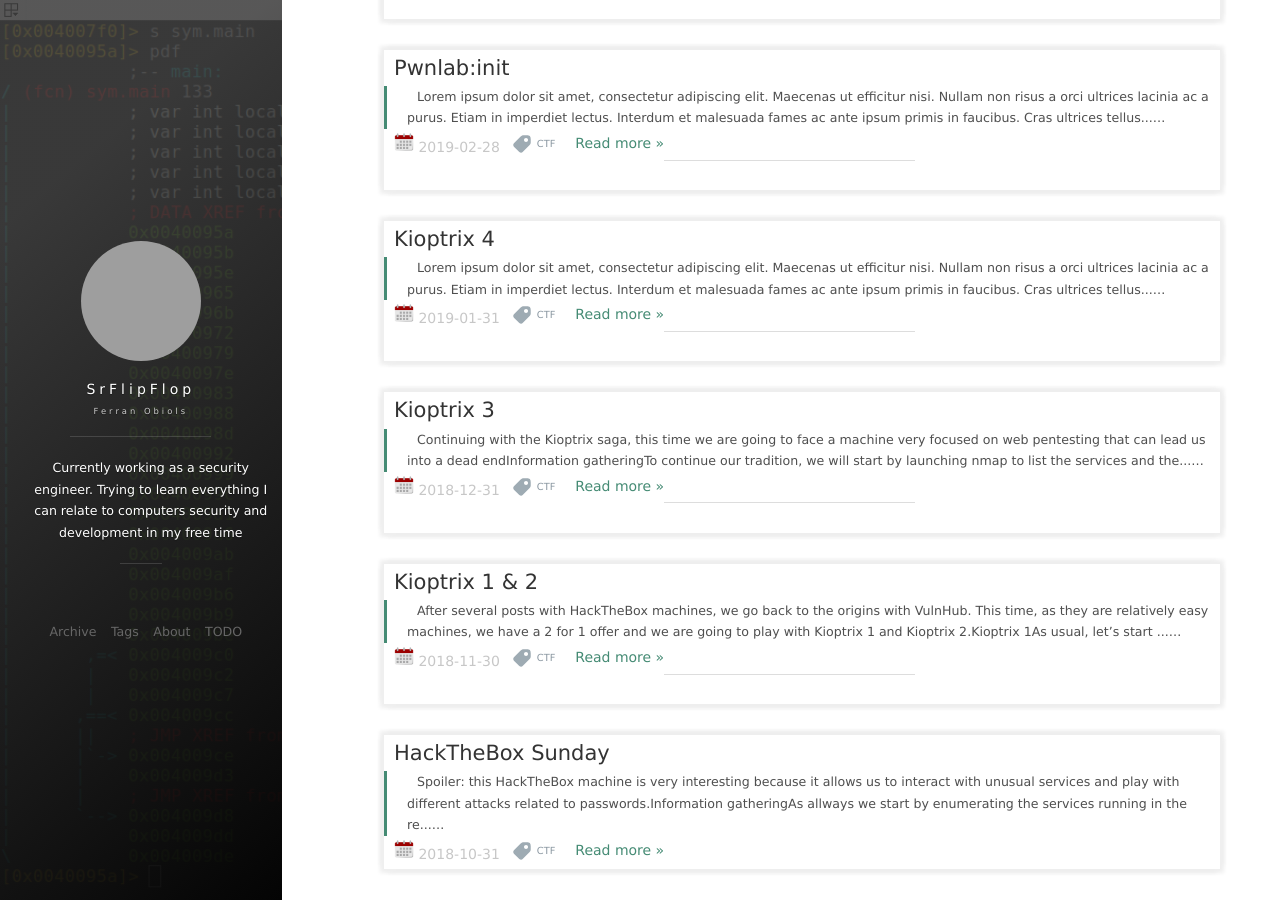
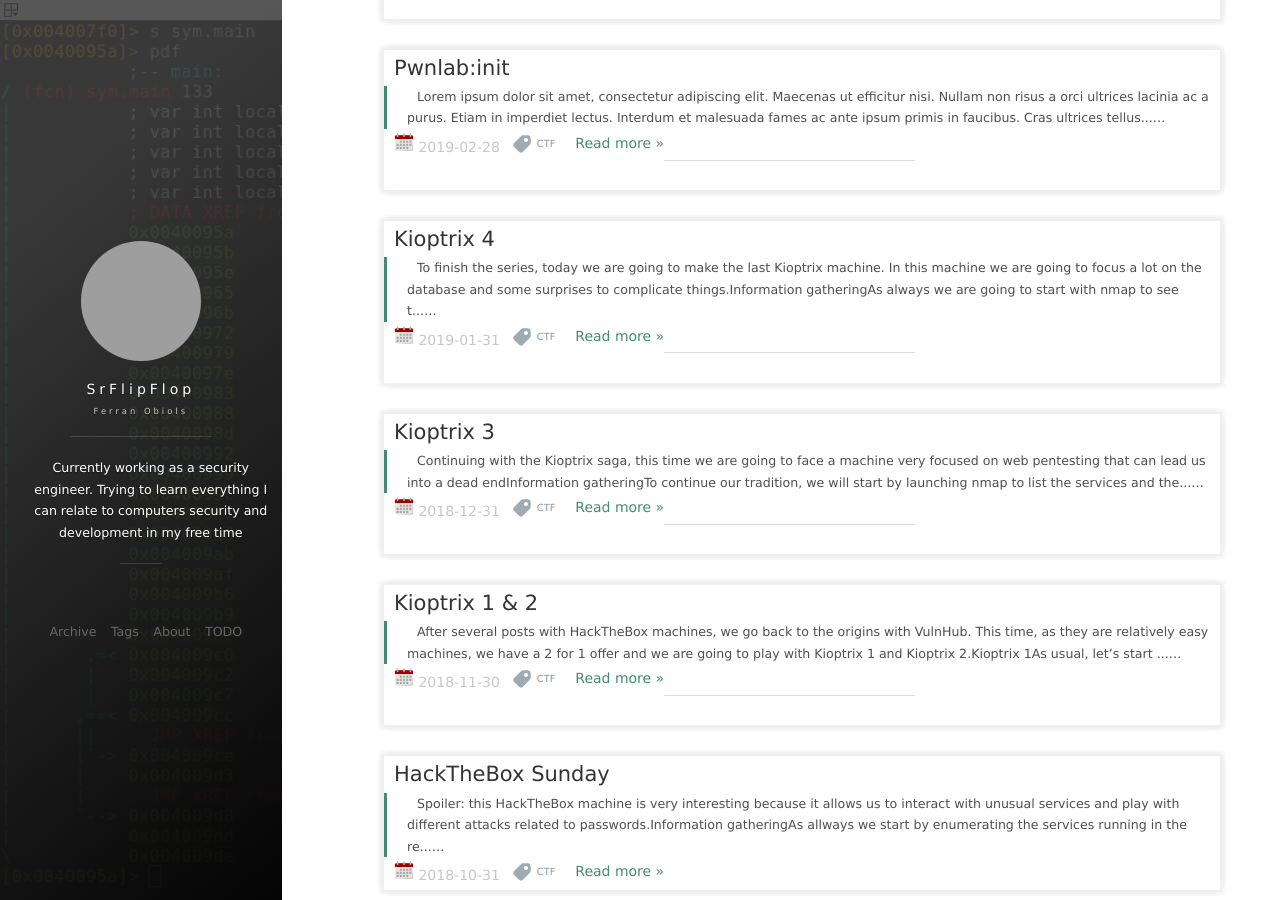
Before and after one commit to SrFlipFlop/srflipflop.github.io, a Jekyll site: the page built from index.html, in a window 1280 px wide and 900 px high, scrolled down 857 px. Built offline with Jekyll 4.4.1, drawn with Linux system fonts in a browser that asks for light colours; nearby versions of some CDN libraries; the list of posts is cut into pages by our own code; comment, search, counter and statistics services are not loaded; some of the changed lines change nothing that is shown; grey boxes are pictures that could not be loaded.

Commit message:
Finished old blog post

```diff
--- a/_posts/2019-01-31-Kioptrix4.md
+++ b/_posts/2019-01-31-Kioptrix4.md
@@ -6,42 +6,80 @@
 tag: CTF
 ---
 
-Lorem ipsum dolor sit amet, consectetur adipiscing elit. Maecenas ut efficitur nisi. Nullam non risus a orci ultrices lacinia ac a purus. Etiam in imperdiet lectus. Interdum et malesuada fames ac ante ipsum primis in faucibus. Cras ultrices tellus quis sapien mollis, in luctus tortor tempor. Suspendisse potenti. Curabitur sit amet porta magna. Duis dignissim risus at scelerisque malesuada. Integer venenatis quis augue eget pellentesque. Phasellus iaculis sed lacus quis efficitur.
+To finish the series, today we are going to make the last Kioptrix machine. In this machine we are going to focus a lot on the database and some surprises to complicate things.
 
 ### Information gathering
 
-![](/images/posts/Kioptrix4/img1.png "TBC")
+As always we are going to start with *nmap* to see the remote services that we can find in the machine. Apart from the typical web application, we can see that we have open the **139** and **445** port for **SMB**.
 
-![](/images/posts/Kioptrix4/img2.png "TBC")
+![](/images/posts/Kioptrix4/img1.png "nmap scan")
 
-![](/images/posts/Kioptrix4/img3.png "TBC")
+The Server Message Block Protocol is a protocol widely used to share files between different systems, servers, ... Using different *NSE* (*Nmap Scripting Engine*) scripts, we can try to enumerate shared folders or users of the machine. We see that there are two shared passwords and that it has found 5 valid users by brute force.
 
-![](/images/posts/Kioptrix4/img4.png "TBC")
+![](/images/posts/Kioptrix4/img2.png "NSE script for SMB")
 
-![](/images/posts/Kioptrix4/img5.png "TBC")
+While we investigate SMB, let's take the opportunity to list directories in the web application in case we find any interesting path.
 
-![](/images/posts/Kioptrix4/img6.png "TBC")
+![](/images/posts/Kioptrix4/img3.png "directory enumeration")
 
-![](/images/posts/Kioptrix4/img7.png "TBC")
+We will also evaluate the web application manually while running the other tools. We see that the web page is a LigGoat login, we can try some default credentials but we are not able to authenticate.
 
-![](/images/posts/Kioptrix4/img8.png "TBC")
+![](/images/posts/Kioptrix4/img4.png "web login")
 
-![](/images/posts/Kioptrix4/img9.png "TBC")
+![](/images/posts/Kioptrix4/img5.png "login attempt")
 
-![](/images/posts/Kioptrix4/img10.png "TBC")
+Using the same login request we are going to use the classic SQL injection `' or '1'='` payload to see if we can bypass the authentication mechanisms without a correct password.
 
-![](/images/posts/Kioptrix4/img11.png "TBC")
+![](/images/posts/Kioptrix4/img6.png "SQL injection test")
 
-![](/images/posts/Kioptrix4/img12.png "TBC")
+We have not been able to bypass the authentication, but we can see that somehow we have managed to insert part of our payload because the error message is different from the login failed message.
 
-![](/images/posts/Kioptrix4/img13.png "TBC")
+![](/images/posts/Kioptrix4/img7.png "Application error")
 
-![](/images/posts/Kioptrix4/img14.png "TBC")
+With sqlmap we are going to use the same request indicating the password field for the injection and using the dump option we are going to extract the information we find in the database. Bingo! We found two users, one with the password in clear text and the other seems to be encoded in Base64.
 
-![](/images/posts/Kioptrix4/img15.png "TBC")
+![](/images/posts/Kioptrix4/img8.png "Dump passwords")
 
-![](/images/posts/Kioptrix4/img16.png "TBC")
+### First step
 
-![](/images/posts/Kioptrix4/img17.png "TBC")
+Following the information we have found, we are going to use john's credentials to log in via SSH. First of all we find a **“Welcome to LigGoat Security Systems - We are Watching”** message and what seems to be the commands we can use. When we try to do some enumeration, we see that the SSH connection closes.
 
-![](/images/posts/Kioptrix4/img18.png "TBC")
+![](/images/posts/Kioptrix4/img9.png "ssh login and error")
+
+Investigating a little more we see that we are in a restricted command environment in which we cannot do many actions without being kicked out. Finally, with the command `? help` we see that the environment in which we are is *lshell*.
+
+![](/images/posts/Kioptrix4/img10.png "Limited shell")
+
+Searching in [Exploit DB](https://www.exploit-db.com/exploits/39632) for the shell we have found, we see that there is an exploit that allows Remote Code Execution. When testing the Python script we see that it asks for the user, password and IP of the remote machine. When we run it again with the requested information, we get a pseudo-shell in which we can execute any command.
+
+![](/images/posts/Kioptrix4/img11.png "Exploit")
+
+The environment we have obtained is not very comfortable, so let's see what the exploit does. Analyzing the python code, we see that with the `echo` command it manages to import a python library to execute commands.
+
+![](/images/posts/Kioptrix4/img12.png "Exploit code")
+
+To get a better shell like bash, let's connect directly with SSH and use the same trick as the exploit to execute commands in a more comfortable way. We execute the command `echo os.system('/bin/bash')` and voilà, we have a common shell to continue playing.
+
+![](/images/posts/Kioptrix4/img13.png "Escape shell")
+
+### Privilege escalation
+
+Now that we have a normal environment, we can continue with the enumeration of the machine in order to elevate privileges. Analyzing the services, we find an interesting one that is running with administrator permissions.
+
+![](/images/posts/Kioptrix4/img14.png "List processes")
+
+We just need to find the database credentials, to take a step closer to scaling privileges.  Let's see if the application code with which we have dumpeted the users has the database credentials. We quickly found the **checklogin.php** file that seems to be suspicious of having such information. Surprise surprise, the database uses the root user directly and has no password so we could have logged in directly.
+
+![](/images/posts/Kioptrix4/img15.png "Database credentials")
+
+Depending on the database technology, there are several ways to execute code with SQL commands. In this case we will look in the **mysql** database and see the table **func** of allowed functions.
+
+![](/images/posts/Kioptrix4/img16.png "List MySQL database")
+
+Perfect! With the **sys_exec** function we can execute any command with elevated database privileges. In this case we are going to do the test by executing id and saving the results in a file.
+
+![](/images/posts/Kioptrix4/img17.png "Execute code")
+
+There are many techniques for gaining persistence with elevated privileges, but to keep things simple let's add the user we already know to the **sudoers** file so that we can run any command as root.
+
+![](/images/posts/Kioptrix4/img18.png "Modify sudoers")
```
